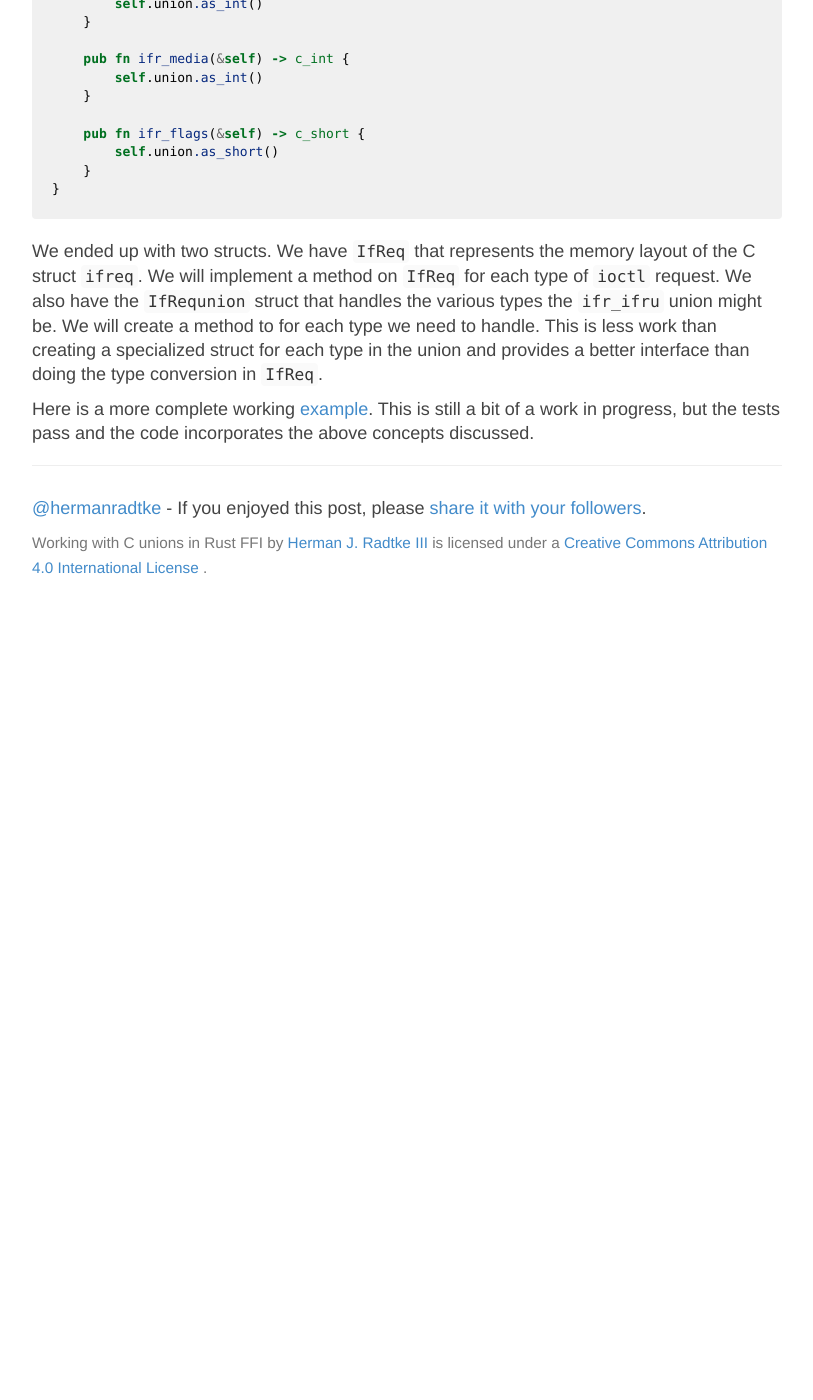
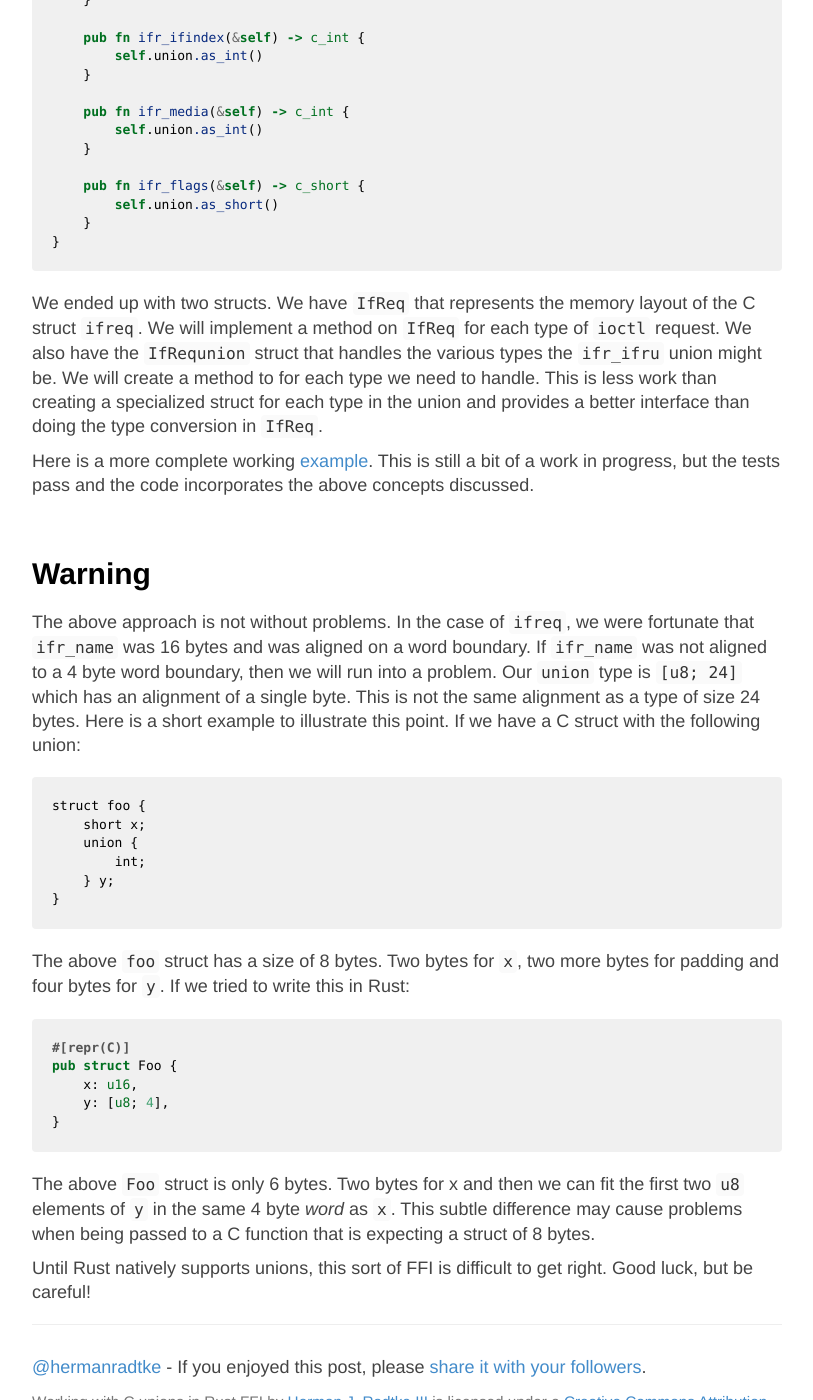
Before and after one commit to hjr3/hjr3.github.io, a Jekyll site: the page built from _posts/2016-03-17-unions-rust-ffi.md, in a window 1280 px wide and 1400 px high, scrolled down 3917 px. Shown: the whole window, without its empty margins (233-1046 px from the left). Built offline with Jekyll 4.4.1, drawn with Linux system fonts in a browser that asks for light colours; before the commit the page ends 4547 px from its top, so only the background shows below that; some of the changed text lies outside the part shown.

Commit message:
Update unions-rust-ffi.md with warning

````diff
--- a/_posts/2016-03-17-unions-rust-ffi.md
+++ b/_posts/2016-03-17-unions-rust-ffi.md
@@ -7,6 +7,8 @@ status: publish
 type: post
 published: true
 ---
+
+Edit: Added a [warning](#warning) at the bottom based on feedback from [Joe Groff](https://twitter.com/jckarter/status/710875695539310592).
 
 Note: This post assumes the reader is familiar with [Rust FFI](https://doc.rust-lang.org/book/ffi.html), [endianess](https://en.wikipedia.org/wiki/Endianness) and [ioctl](https://en.wikipedia.org/wiki/Ioctl).
 
@@ -139,6 +141,7 @@ impl IfReqUnion {
 We implement methods for each of the various types that make up the union. Now that our type conversions are handled by `IfReqUnion`, we can now implement the methods on `IfReq` like this:
 
 ```rust
+#[repr(C)]
 pub struct IfReq {
     ifr_name: [c_char; IFNAMESIZE],
     union: IfReqUnion,
@@ -174,3 +177,30 @@ impl IfReq {
 We ended up with two structs. We have `IfReq` that represents the memory layout of the C struct `ifreq`. We will implement a method on `IfReq` for each type of `ioctl` request. We also have the `IfRequnion` struct that handles the various types the `ifr_ifru` union might be. We will create a method to for each type we need to handle. This is less work than creating a specialized struct for each type in the union and provides a better interface than doing the type conversion in `IfReq`.
 
 Here is a more complete working [example](https://github.com/hjr3/carp-rs/blob/5d56a62b1a698949a7252db637d3fbeadbb62e3b/src/mac.rs). This is still a bit of a work in progress, but the tests pass and the code incorporates the above concepts discussed.
+
+## Warning
+
+The above approach is not without problems. In the case of `ifreq`, we were fortunate that `ifr_name` was 16 bytes and was aligned on a word boundary. If `ifr_name` was not aligned to a 4 byte word boundary, then we will run into a problem. Our `union` type is `[u8; 24]` which has an alignment of a single byte. This is not the same alignment as a type of size 24 bytes. Here is a short example to illustrate this point. If we have a C struct with the following union:
+
+```C
+struct foo {
+    short x;
+    union {
+        int;
+    } y;
+}
+```
+
+The above `foo` struct has a size of 8 bytes. Two bytes for `x`, two more bytes for padding and four bytes for `y`. If we tried to write this in Rust:
+
+```rust
+#[repr(C)]
+pub struct Foo {
+    x: u16,
+    y: [u8; 4],
+}
+```
+
+The above `Foo` struct is only 6 bytes. Two bytes for x and then we can fit the first two `u8` elements of `y` in the same 4 byte _word_ as `x`. This subtle difference may cause problems when being passed to a C function that is expecting a struct of 8 bytes.
+
+Until Rust natively supports unions, this sort of FFI is difficult to get right. Good luck, but be careful!
````
